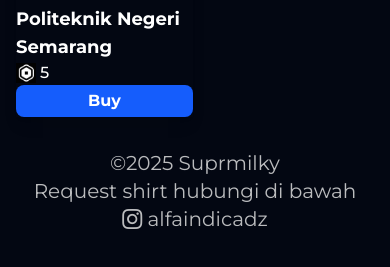
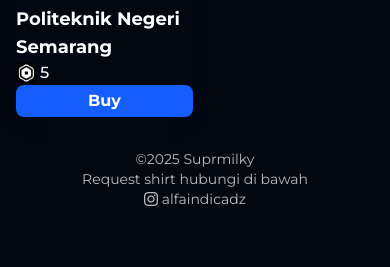
Before and after one commit to Indicartans/suprmilky-catalog, a website: page public/index.html in a window 390 px wide. Shown: the part 343-610 px from the top of the page. Drawn offline with nearby package versions, Linux system fonts and the light colour scheme.

Commit message:
font size footer

```diff
--- a/public/index.html
+++ b/public/index.html
@@ -76,7 +76,7 @@
       </div>
     </main>
 
-    <footer class="text-center text-[#BBBCBE] mt-4 text-xl">
+    <footer class="text-center text-[#BBBCBE] mt-4 text-sm lg:text-xl">
       <p>&copy;2025 Suprmilky</p>
       <p>Request shirt hubungi di bawah</p>
       <a href="https://instagram.com/alfaindicadz" target="_blank"
```
Also changed, not shown: public/src/output.css.
